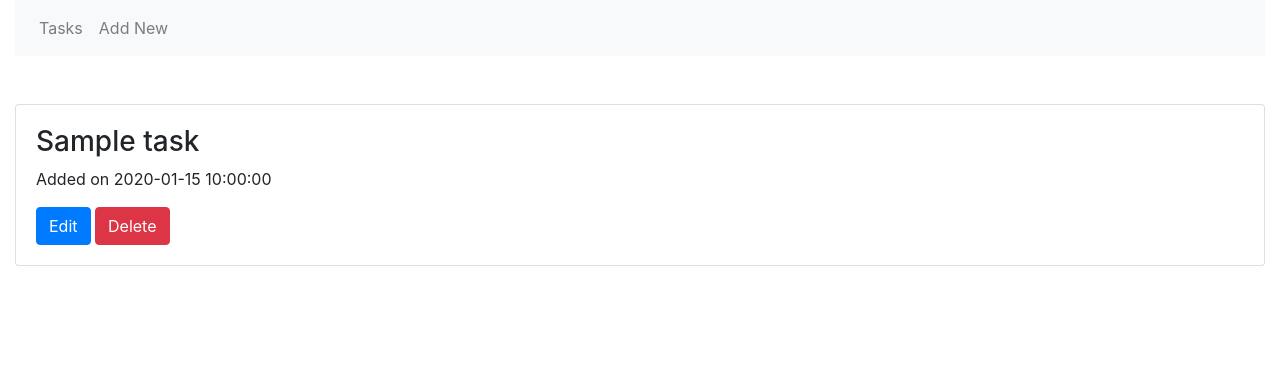
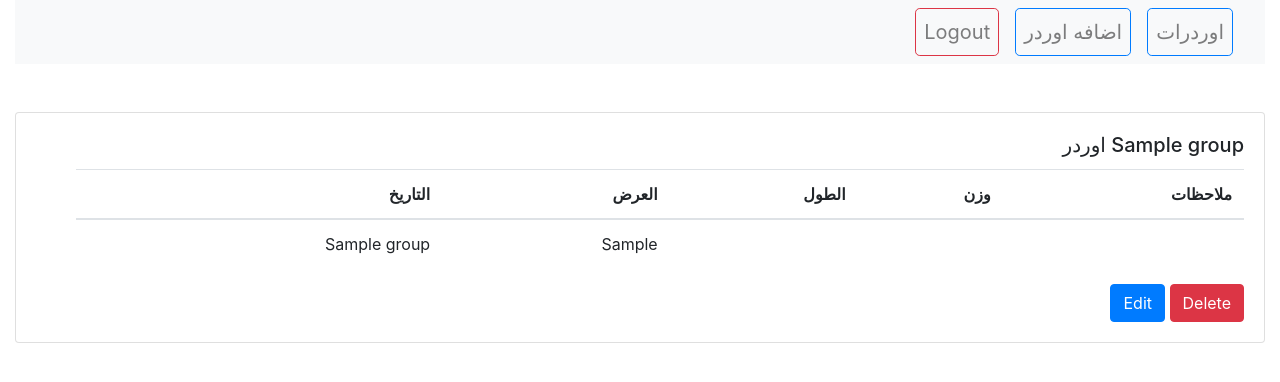
Before and after one commit to Georgebassem2001/FLASK, a Flask app: template templates/homepage.html in a window 1280 px wide. Shown: the top 382 px of the page. Run offline with Flask 3, Linux system fonts and the light colour scheme; the template is opened without the code that fills it: most values are stand-ins (such as "Sample title", 1, 10 or a date in 2020); some libraries are stand-ins or nearby versions.

Commit message:
update 2

```diff
--- a/templates/base.html
+++ b/templates/base.html
@@ -11,11 +11,12 @@
     <title>Tasks</title>
   </head>
   <body>
-    <div class="container-fluid">
-      <nav class="navbar navbar-expand-lg navbar-light bg-light">
-        <ul class="navbar-nav">
-          <li class="nav-item"><a href="{{ url_for('index') }}" class="nav-link">Tasks</a></li>
-          <li class="nav-item"><a href="{{ url_for('add') }}" class="nav-link">Add New</a></li>
+    <div class="container-fluid text-right">
+      <nav class="navbar navbar-expand-lg navbar-light bg-light ">
+        <ul class="navbar-nav ml-auto">
+          <li class="nav-item"><a href="{{ url_for('logout') }}" class="nav-link btn btn-outline-danger btn-lg mr-3">Logout</a></li>
+          <li class="nav-item"><a href="{{ url_for('add') }}" class="nav-link btn btn-outline-primary btn-lg mr-3">اضافه اوردر</a></li>
+          <li class="nav-item"><a href="{{ url_for('homepage') }}" class="nav-link btn btn-outline-primary  btn-lg mr-3">اوردرات</a></li>
         </ul>
       </nav>
       <br>
--- a/templates/home.html
+++ b/templates/home.html
@@ -2,7 +2,7 @@
 {% block content %}
 <div class="container">
     <div class="jumbotron">
-        <h1 class="display-4">Wellcome User!</h1>
+        <h1 class="display-4">Wellcome To Tiger Plast!</h1>
         <hr class="my-4">
         <p class="lead">
             <a class="btn btn-primary btn-lg" href="/login" role="button">login</a>
--- a/templates/homepage.html
+++ b/templates/homepage.html
@@ -1,13 +1,36 @@
 {% extends "base.html" %}
 
 {% block main %}
-  {% for task in alltasks %}
-    <div class="card">
+  {% for group, items in grouped_data.items() %}
+    <div class="card style="width: 18rem">
       <div class="card-body">
-        <h3>{{ task.title }}</h3>
-        <p>Added on {{ task.date }}</p>
-        <a href="{{ url_for('edit', task_id=task.id) }}" class="btn btn-primary">Edit</a>
-        <a href="{{ url_for('delete', task_id=task.id) }}" class="btn btn-danger">Delete</a>
+        <h5 class="card-title">اوردر {{ group }}</h5>
+        <ul>
+          <table class="table">
+            <thead>
+                <tr>
+                    <th>التاريخ</th>
+                    <th>العرض</th>
+                    <th>الطول</th>
+                    <th>وزن</th>
+                    <th>ملاحظات</th>
+                </tr>
+            </thead>
+            <tbody>
+                {% for item in items %}
+                    <tr>
+                        <td>{{ item[0] }}</td>
+                        <td>{{ item[1] }}</td>
+                        <td>{{ item[2] }}</td>
+                        <td>{{ item[3] }}</td>
+                        <td>{{ item[4] }}</td>
+                    </tr>
+                {% endfor %}
+            </tbody>
+        </table>
+        </ul>
+        <a href="{{ url_for('edit', task_id=group) }}" class="btn btn-primary">Edit</a>
+        <a href="{{ url_for('delete', task_id=group) }}" class="btn btn-danger">Delete</a>
       </div>
     </div>
   {% endfor %}
```
Also changed, not shown: models.py (+14 -0 lines), routes.py (+19 -5 lines).
